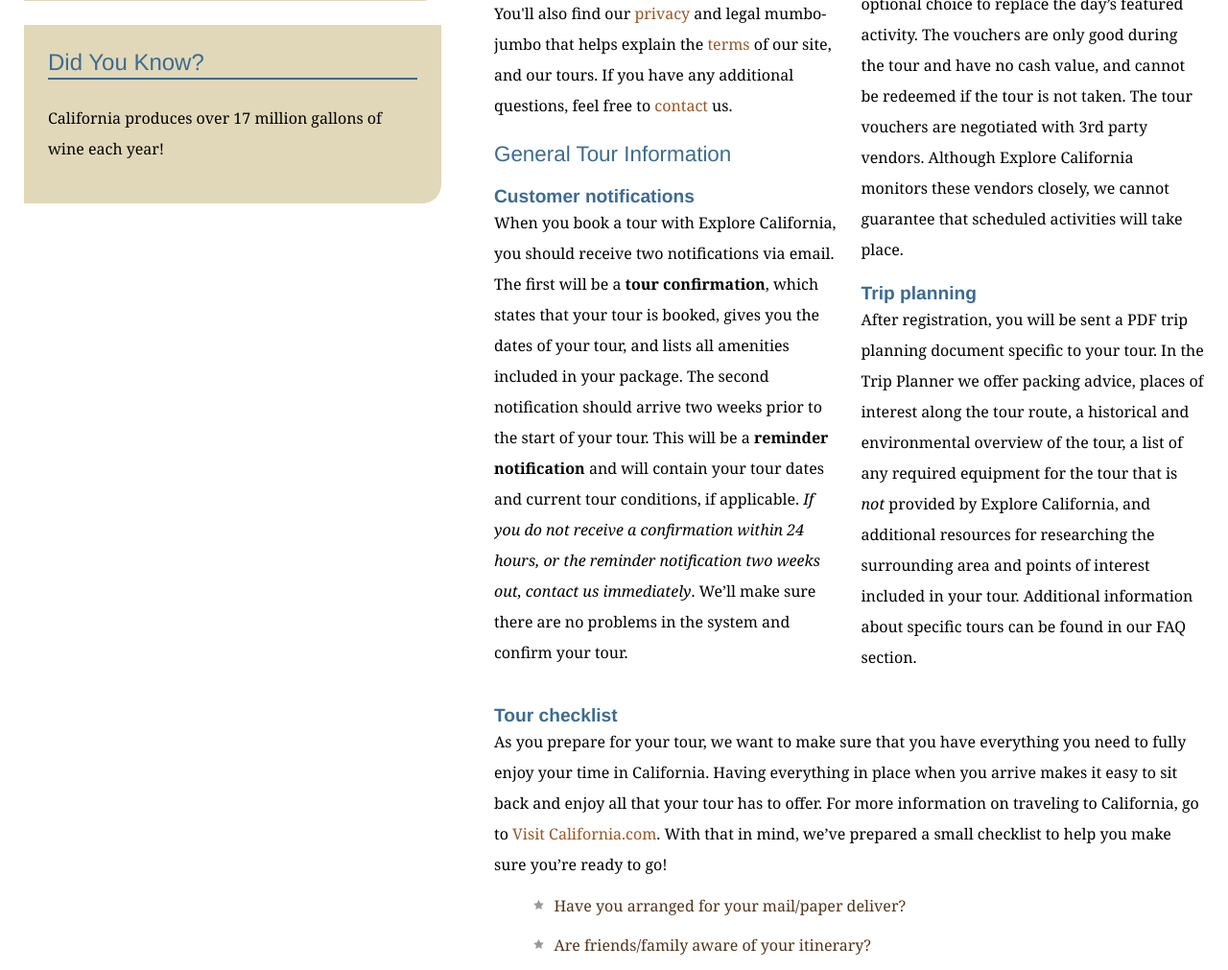
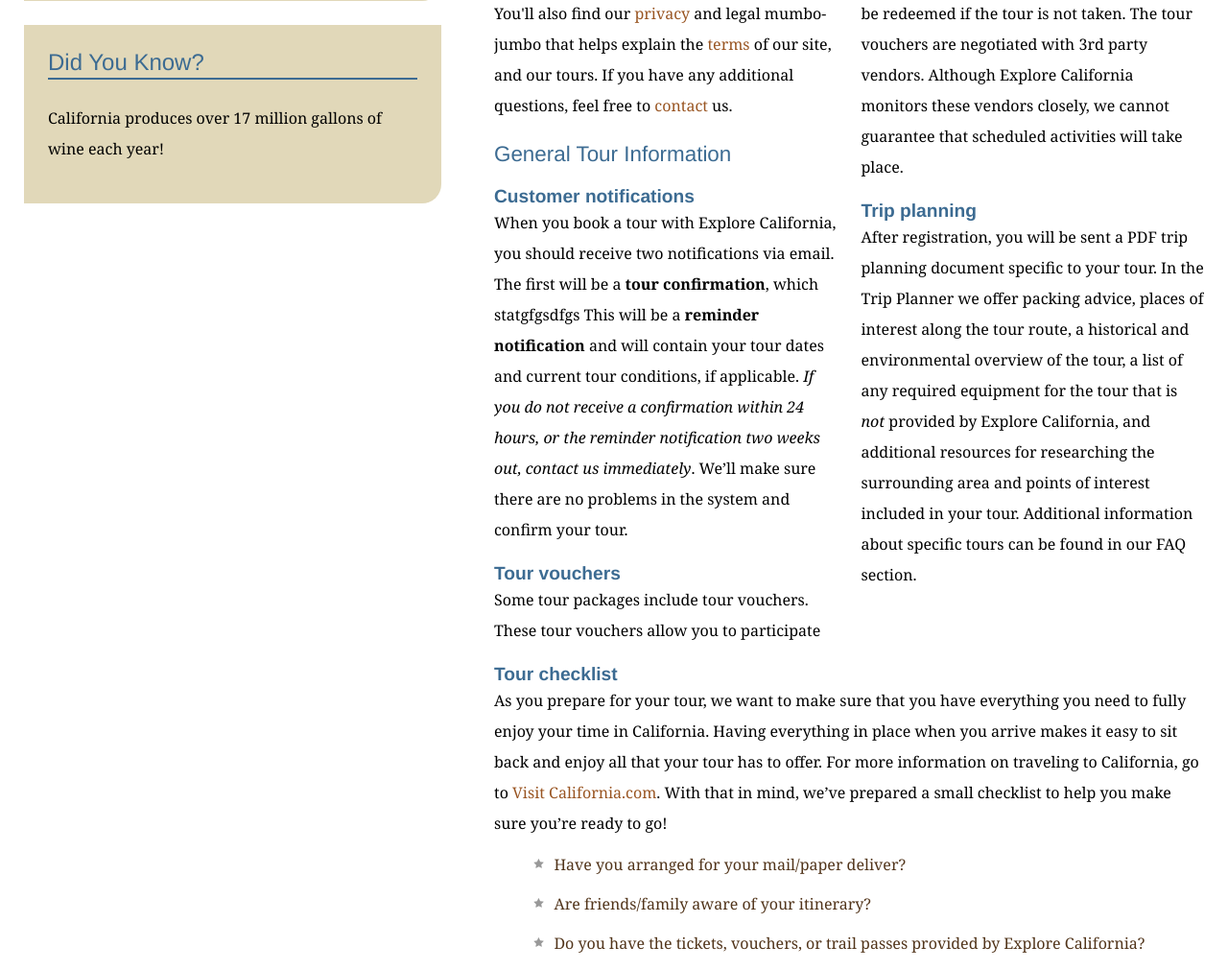
Before and after one commit to utsavjain1408/Testy_Test, a plain HTML site: page resources.html in a window 1280 px wide. Shown: the part 830-1841 px from the top of the page at 96% size. Drawn offline with Linux system fonts and the light colour scheme.

Commit message:
More Stuff amending the last commit

```diff
--- a/resources.html
+++ b/resources.html
@@ -75,7 +75,7 @@
             <h2>General Tour Information</h2>
 
             <h3>Customer notifications</h3>
-            <p>When you book a tour with Explore California, you should receive two notifications via email. The first will be a <strong>tour confirmation</strong>, which states that your tour is booked, gives you the dates of your tour, and lists all amenities included in your package. The second notification should arrive two weeks prior to the start of your tour. This will be a <strong>reminder notification</strong> and will contain your tour dates and current tour conditions, if applicable. <em>If you do not receive a confirmation within 24 hours, or the reminder notification two weeks out, contact us immediately</em>. We’ll make sure there are no problems in the system and confirm your tour.</p>
+            <p>When you book a tour with Explore California, you should receive two notifications via email. The first will be a <strong>tour confirmation</strong>, which statgfgsdfgs This will be a <strong>reminder notification</strong> and will contain your tour dates and current tour conditions, if applicable. <em>If you do not receive a confirmation within 24 hours, or the reminder notification two weeks out, contact us immediately</em>. We’ll make sure there are no problems in the system and confirm your tour.</p>
 
             <h3>Tour vouchers</h3>
             <p>Some tour packages include tour vouchers. These tour vouchers allow you to participate in optional activities during a tour and are usually scheduled for downtime or as an optional choice to replace the day’s featured activity. The vouchers are only good during the tour and have no cash value, and cannot be redeemed if the tour is not taken. The tour vouchers are negotiated with 3rd party vendors. Although Explore California monitors these vendors closely, we cannot guarantee that scheduled activities will take place.</p>
```
Also changed, not shown: explorers.html (+1 -1 lines).
